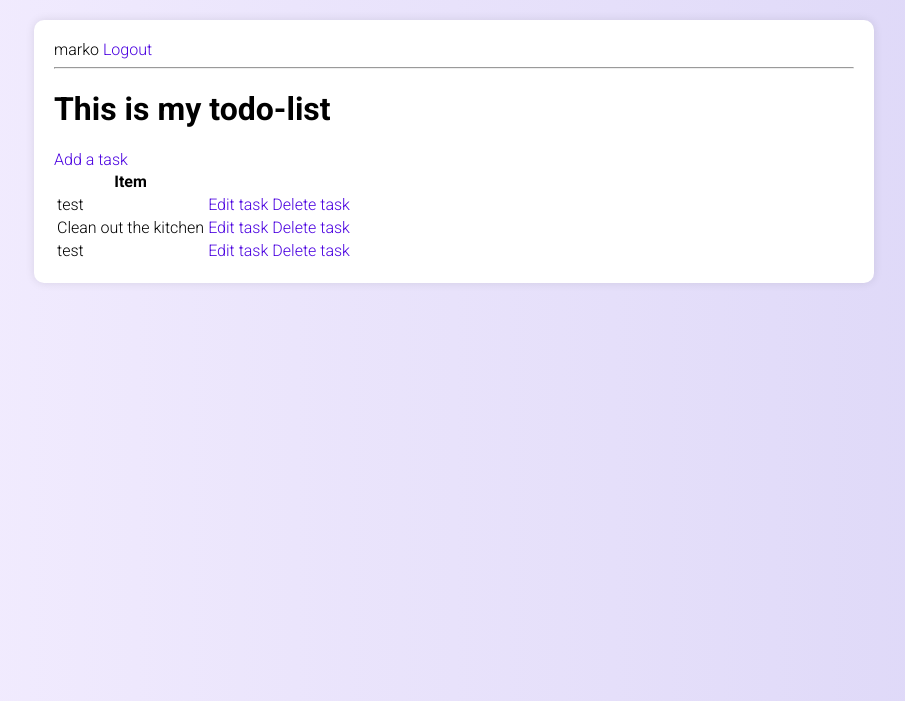
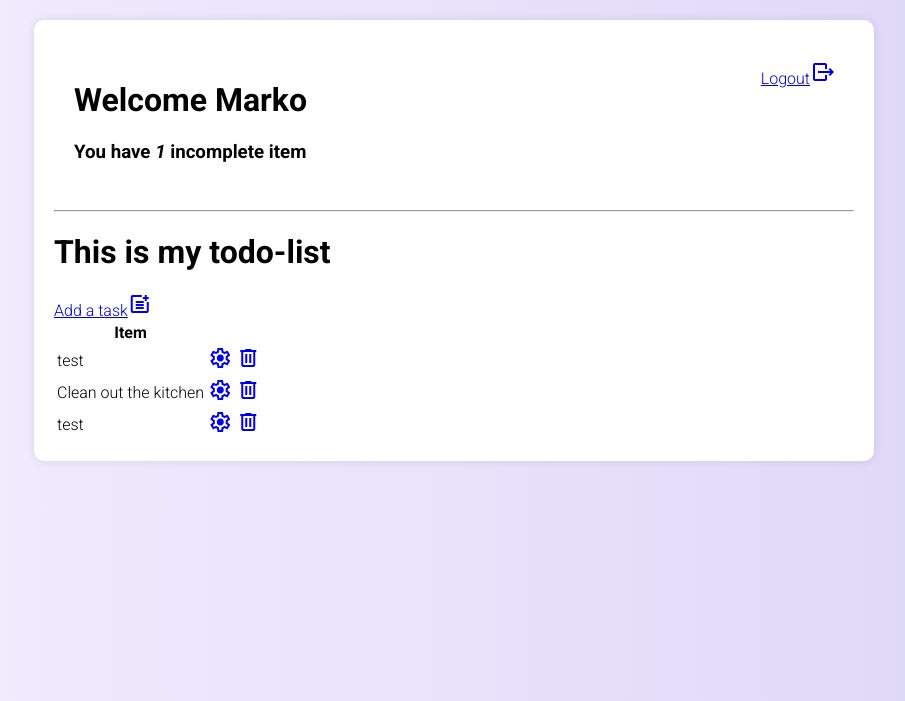
Before and after one commit to markohautala/django-auth-crud-app, a Django app: page / in a window 1280 px wide. Shown: the top 701 px of the page, without its empty margins (186-1091 px from the left). Run offline with Django 4.2, Linux system fonts and the light colour scheme; a user stored in the database is signed in; data comes from the database, SQL or seed files in the repository; both versions use the stored data as it was after the commit.

Commit message:
Add styling with icons and a personalized welcome message

```diff
--- a/base/templates/base/main.html
+++ b/base/templates/base/main.html
@@ -9,6 +9,7 @@
       href="https://fonts.googleapis.com/css2?family=Roboto:ital,wght@0,100;0,300;0,400;0,500;0,700;0,900;1,100;1,300;1,400;1,500;1,700;1,900&display=swap"
       rel="stylesheet"
     />
+    <link rel="stylesheet" href="https://fonts.googleapis.com/css2?family=Material+Symbols+Outlined:opsz,wght,FILL,GRAD@20..48,100..700,0..1,-50..200" />
     <title>To-do Application</title>
 
     <style>
@@ -27,6 +28,20 @@
         padding: 0;
       }
 
+      .top-bar {
+        display: flex;
+        justify-content: space-between;
+        padding: 20px;
+      }
+
+      #id_description {
+        font-family: "Roboto", sans-serif;
+      }
+
+      #id_title {
+        font-family: "Roboto", sans-serif;
+      }
+
       .main-content-container {
         margin: 20px auto; /* Add margin for top spacing */
         width: 80%;
@@ -35,7 +50,6 @@
         border-radius: 10px;
         box-shadow: 0 0 10px rgba(0, 0, 0, 0.1);
         padding: 20px;
-
       }
 
       h1,
@@ -47,9 +61,8 @@
         font-weight: 700;
       }
 
-      a,
-      a:visited {
-        color: #4a00e0;
+      /* Styling for all anchor tags */
+      .button {
         text-decoration: none;
       }
 
@@ -65,6 +78,7 @@
       {% block content %} {% endblock content %}
     </div>
 
+<!--This code gives a cpyright symbol with a year that automatically updates every year-->
     <footer>
       <p class="copyright">Copyright &copy; <span id="copyright"></span></p>
     </footer>
--- a/base/templates/base/task_list.html
+++ b/base/templates/base/task_list.html
@@ -1,18 +1,29 @@
 {% extends 'base/main.html' %}
-
 {% block content %}
 
-{% if request.user.is_authenticated %}
-    {{request.user}}
-    <a href="{% url 'logout' %}">Logout</a>
-{% else %}
+<div class="top-bar">
+    <div>
+        <h1>Welcome {{ request.user|title }}</h1>
+        <h3>You have <i>{{ count }}</i> incomplete item{{ count|pluralize }}</h3>
+    </div>
+
+    {% if request.user.is_authenticated %}
+    <a href="{% url 'logout' %}">Logout<span class="material-symbols-outlined">
+        move_item
+        </span></a>
+    {% else %}
     <a href="{% url 'login' %}">Login</a>
-{% endif %}
+    {% endif %}
+</div>
+
 
 <hr>
 
 <h1> This is my todo-list</h1>
-<a href="{% url 'create-task' %}">Add a task</a>
+<a href="{% url 'create-task' %}">Add a task<span class="material-symbols-outlined">
+    post_add
+    </span>
+</a>
 
 <table>
     <tr>
@@ -23,8 +34,12 @@
     {% for task in todo_tasks %}
     <tr>
         <td>{{ task.title }}</td>
-        <td><a href="{% url 'task-update' task.id %}">Edit task</a></td>
-        <td><a href="{% url 'task-delete' task.id %}">Delete task</a></td>
+        <td><a href="{% url 'task-update' task.id %}"><span class="material-symbols-outlined">
+            settings
+            </span></a></td>
+        <td><a href="{% url 'task-delete' task.id %}"><span class="material-symbols-outlined">
+            delete
+            </span></a></td>
 
     </tr>
     {% empty %}
--- a/todo_app/settings.py
+++ b/todo_app/settings.py
@@ -25,7 +25,7 @@ BASE_DIR = Path(__file__).resolve().parent.parent
 SECRET_KEY = 'django-insecure-81u25$q$3i8!sfrkz&_=b&xz8ar8*$m@sy!*n6)-22!&*h*p9s'
 
 # SECURITY WARNING: don't run with debug turned on in production!
-DEBUG = False
+DEBUG = True
 
 ALLOWED_HOSTS = ['django-auth-crud-app2-d11a949b5519.herokuapp.com', '127.0.0.1']
 
```
Also changed, not shown: README.md, db.sqlite3.
